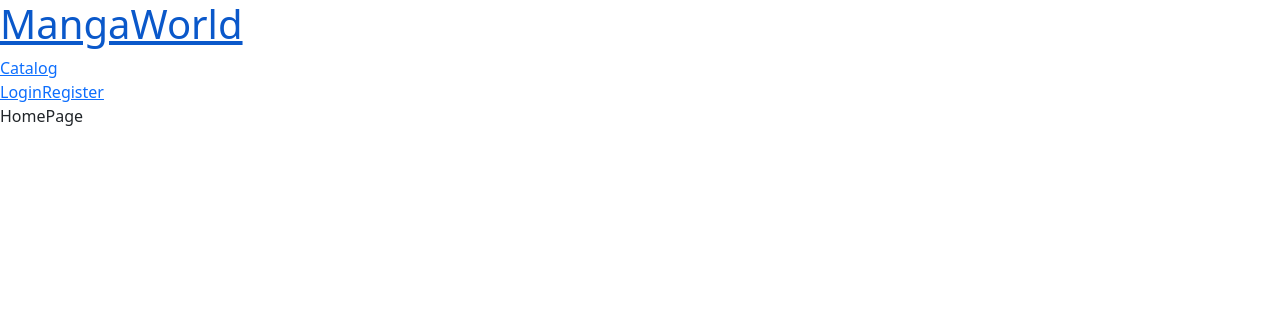
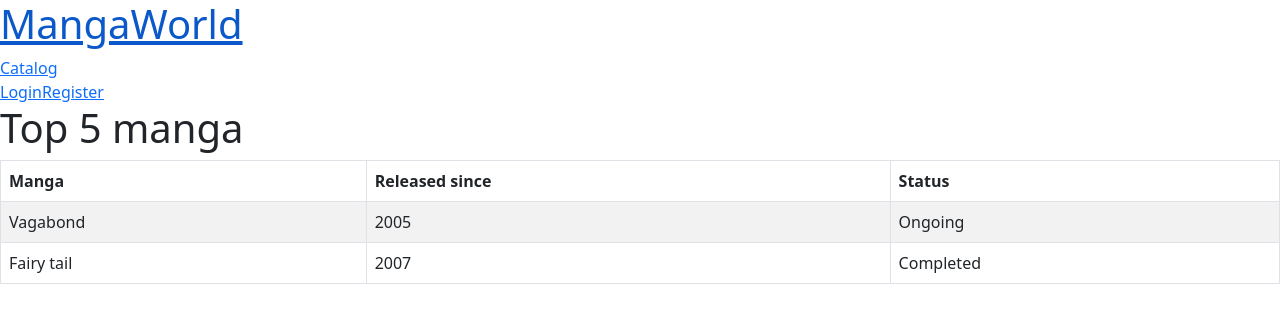
Before and after one commit to aceaxe16/react-project, a React (Create React App) app: page /home in a window 1280 px wide. Shown: the top 322 px of the page. Built offline with nearby package versions, Linux system fonts and the light colour scheme; no server answers.

Commit message:
added bootstrap table tp home page

```diff
--- a/src/components/HomePage/Home.js
+++ b/src/components/HomePage/Home.js
@@ -1,7 +1,30 @@
+import Table from "react-bootstrap/Table";
 
-
-export const Home = () =>  {
+export const Home = () => {
   return (
-    <p>HomePage</p>
-  )
-}
+    <>
+      <h1>Top 5 manga</h1>
+      <Table striped bordered hover>
+        <thead>
+          <tr>
+            <th>Manga</th>
+            <th>Released since</th>
+            <th>Status</th>
+          </tr>
+        </thead>
+        <tbody>
+          <tr>
+            <td>Vagabond</td>
+            <td>2005</td>
+            <td>Ongoing</td>
+          </tr>
+          <tr>
+            <td>Fairy tail</td>
+            <td>2007</td>
+            <td>Completed</td>
+          </tr>
+        </tbody>
+      </Table>
+    </>
+  );
+};
--- a/src/components/Profile/Profile.js
+++ b/src/components/Profile/Profile.js
@@ -28,7 +28,7 @@ export const Profile = () => {
               <img src={manga.imageUrl} alt="hi m8" />
             </Link>
           ))}
-          {addedMangas.length == 0 && (
+          {addedMangas.length === 0 && (
             <article className="not-available-photo">
               <h1>You haven't added any mangas yet</h1>
             </article>
```
